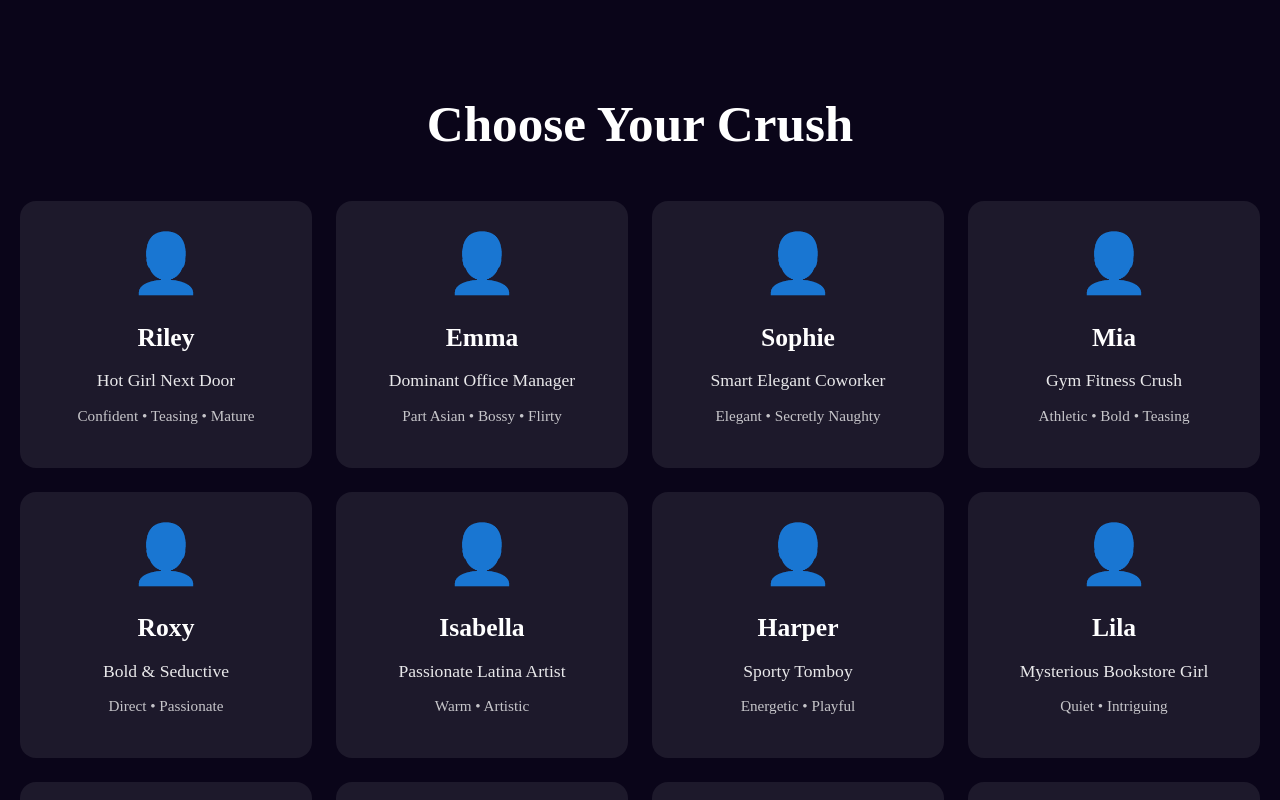
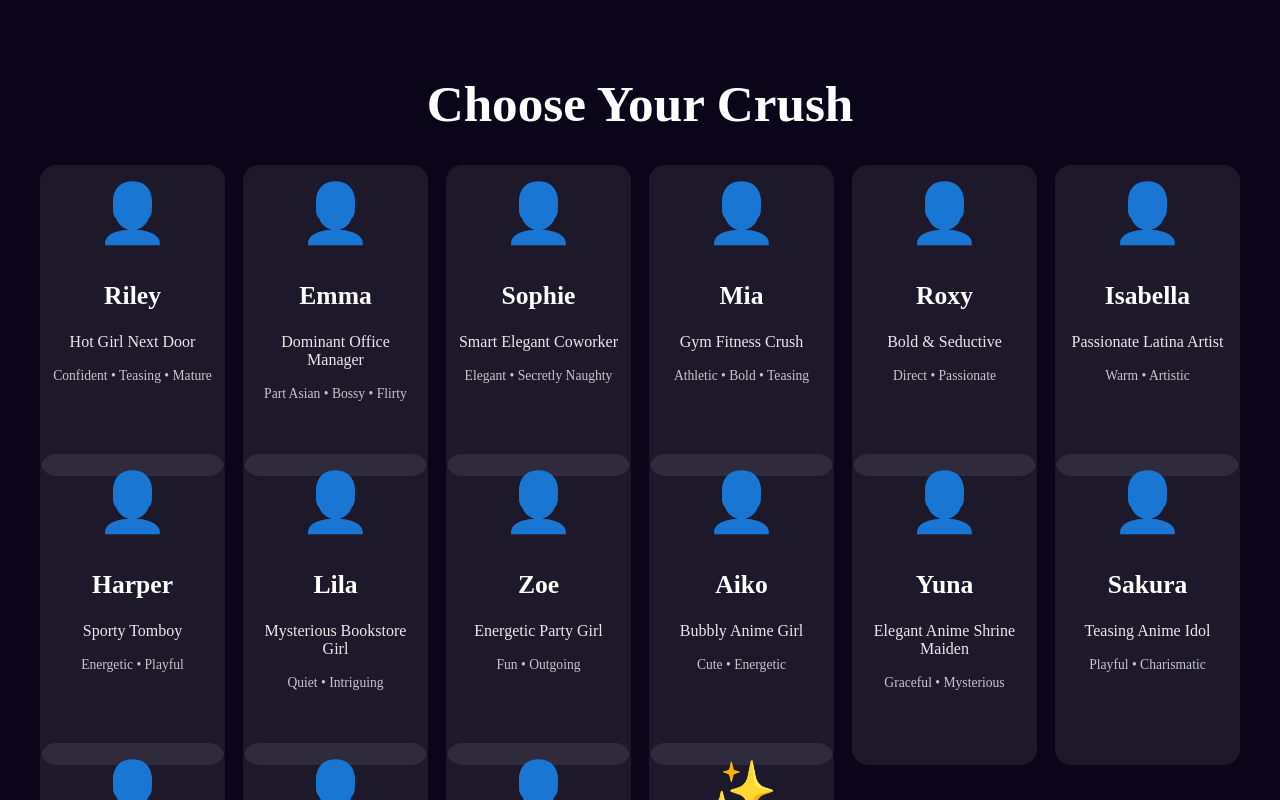
Before and after one commit to Toby2U/crushgf, a Next.js app: page /crushes in a window 1280 px wide. Shown: the top 800 px of the page. Built offline with nearby package versions, Linux system fonts and the light colour scheme.

Commit message:
Update page.tsx

```diff
--- a/app/crushes/page.tsx
+++ b/app/crushes/page.tsx
@@ -20,7 +20,7 @@ export default function Crushes() {
     { id: "create", name: "Create Your Own", desc: "Build your perfect crush", vibe: "Any look & personality" },
   ];
 
-  const openChat = (id) => {
+  const openChat = (id: string) => {
     if (id === "create") {
       alert("Create Your Own Crush - Coming soon!");
       return;
@@ -33,16 +33,18 @@ export default function Crushes() {
       minHeight: '100vh',
       background: '#0a0519',
       color: 'white',
-      padding: '60px 20px',
+      padding: '40px 15px',
       textAlign: 'center'
     }}>
-      <h1 style={{ fontSize: '3.2rem', marginBottom: '3rem' }}>Choose Your Crush</h1>
+      <h1 style={{ fontSize: 'clamp(2rem, 6vw, 3.2rem)', marginBottom: '2rem' }}>
+        Choose Your Crush
+      </h1>
 
       <div style={{
         display: 'grid',
-        gridTemplateColumns: 'repeat(auto-fit, minmax(260px, 1fr))',
-        gap: '24px',
-        maxWidth: '1300px',
+        gridTemplateColumns: 'repeat(auto-fit, minmax(170px, 1fr))',
+        gap: '18px',
+        maxWidth: '1200px',
         margin: '0 auto'
       }}>
         {crushes.map((crush) => (
@@ -52,17 +54,32 @@ export default function Crushes() {
             style={{
               backgroundColor: 'rgba(255,255,255,0.08)',
               borderRadius: '16px',
-              padding: '28px 20px',
+              padding: '20px 12px',
               cursor: 'pointer',
-              transition: 'all 0.3s ease'
+              transition: 'all 0.3s ease',
+              height: '100%',
+              display: 'flex',
+              flexDirection: 'column',
+              alignItems: 'center',
+              textAlign: 'center'
             }}
           >
-            <div style={{ fontSize: '58px', marginBottom: '16px' }}>
+            <div style={{
+              fontSize: 'clamp(42px, 8vw, 58px)',
+              marginBottom: '12px',
+              lineHeight: 1
+            }}>
               {crush.id === "create" ? "✨" : "👤"}
             </div>
-            <h3 style={{ fontSize: '1.6rem', marginBottom: '8px' }}>{crush.name}</h3>
-            <p style={{ fontSize: '1.1rem', marginBottom: '6px', opacity: 0.9 }}>{crush.desc}</p>
-            <p style={{ fontSize: '0.95rem', opacity: 0.75 }}>{crush.vibe}</p>
+            <h3 style={{ fontSize: 'clamp(1.2rem, 4vw, 1.6rem)', marginBottom: '6px' }}>
+              {crush.name}
+            </h3>
+            <p style={{ fontSize: '1rem', marginBottom: '4px', opacity: 0.9 }}>
+              {crush.desc}
+            </p>
+            <p style={{ fontSize: '0.85rem', opacity: 0.75 }}>
+              {crush.vibe}
+            </p>
           </div>
         ))}
       </div>
```
